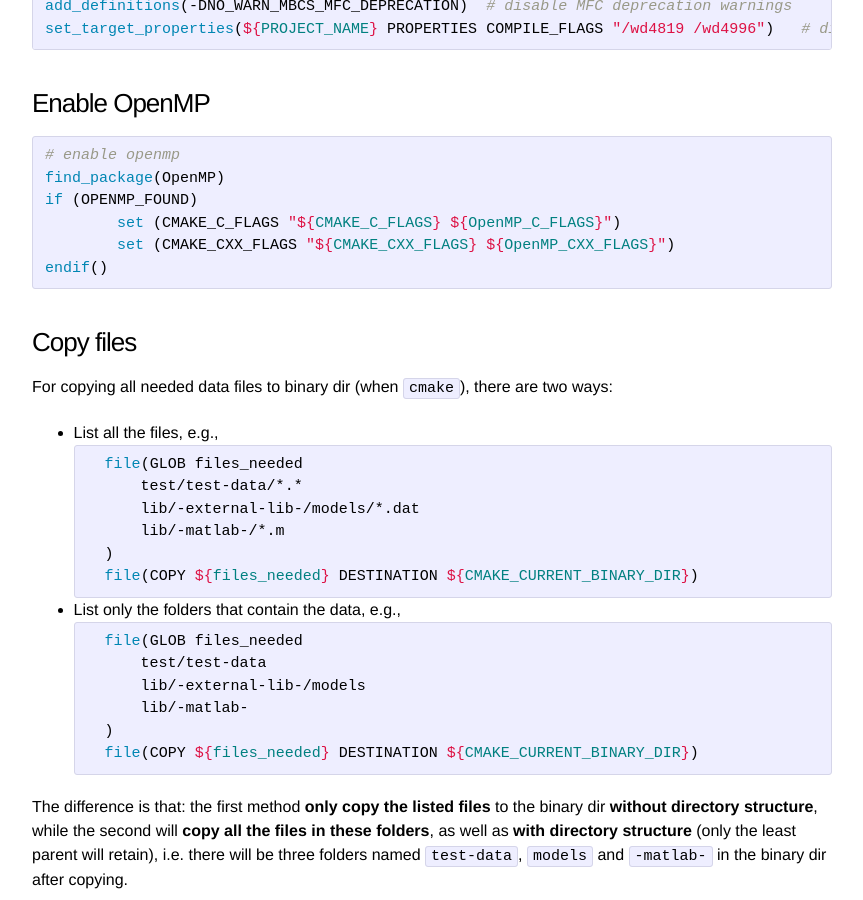
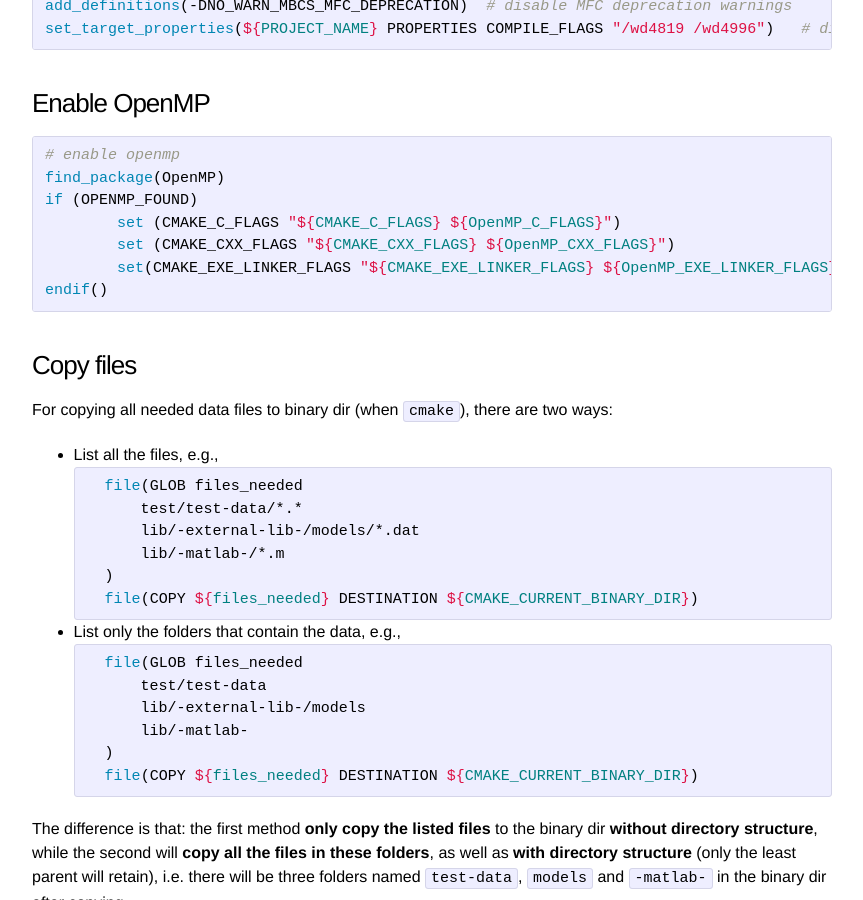
Before and after one commit to blog-ythu/blog-ythu.github.io, a Jekyll site: the page built from _posts/2014-09-25-CMake-sumup.md, in a window 1280 px wide and 900 px high, scrolled down 3416 px. Shown: the whole window, without its empty margins (208-1071 px from the left). Built offline with Jekyll 4.4.1, drawn with Linux system fonts in a browser that asks for light colours; nearby versions of some CDN libraries; Markdown is read by kramdown in place of the engine named in the settings; comment, search, counter and statistics services are not loaded.

Commit message:
update post: CMake sumup

````diff
--- a/_posts/2014-09-25-CMake-sumup.md
+++ b/_posts/2014-09-25-CMake-sumup.md
@@ -137,6 +137,7 @@ find_package(OpenMP)
 if (OPENMP_FOUND)
 	set (CMAKE_C_FLAGS "${CMAKE_C_FLAGS} ${OpenMP_C_FLAGS}")
 	set (CMAKE_CXX_FLAGS "${CMAKE_CXX_FLAGS} ${OpenMP_CXX_FLAGS}")
+	set(CMAKE_EXE_LINKER_FLAGS "${CMAKE_EXE_LINKER_FLAGS} ${OpenMP_EXE_LINKER_FLAGS}")
 endif()
 ```
 
````
